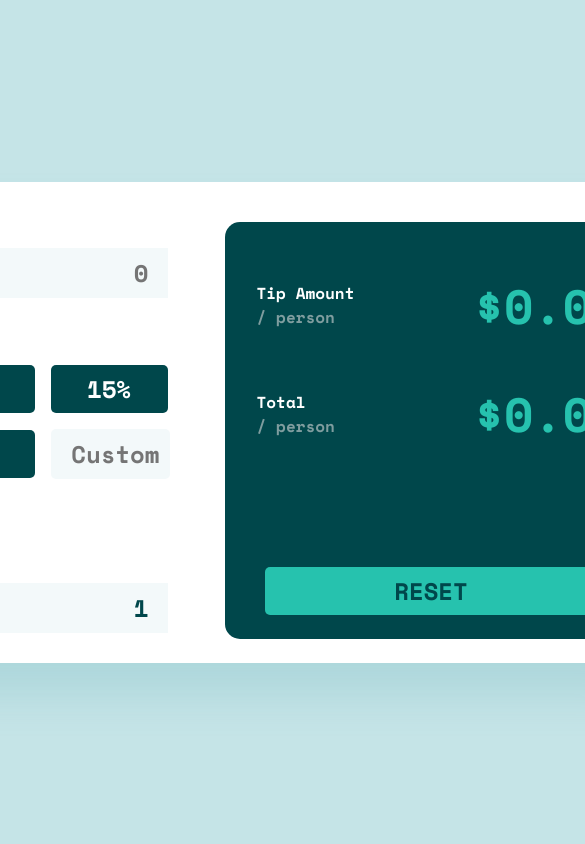
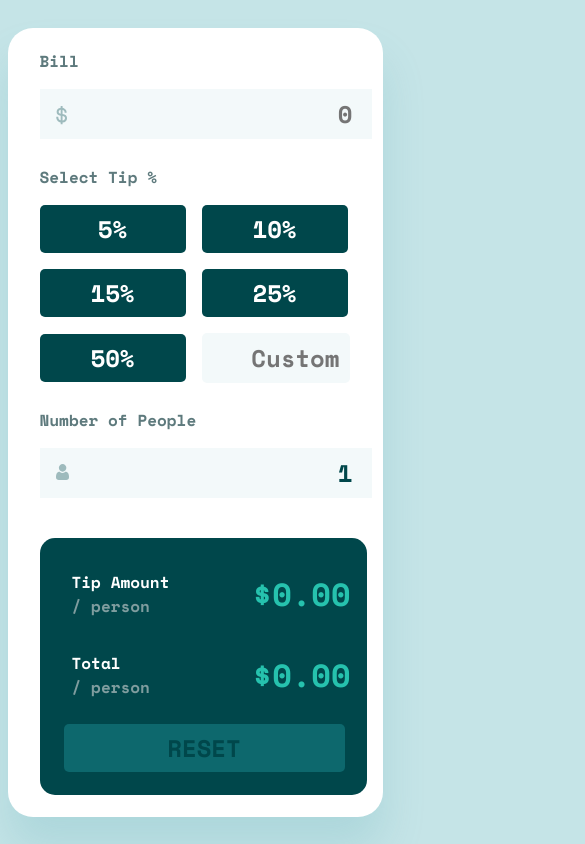
Before and after one commit to TheShonuff/tip-calculator, a React (Create React App) app: page / in a window 390 px wide. Shown: the top 844 px of the page, 585 px wide, since content can reach past the window. Built offline with nearby package versions, Linux system fonts and the light colour scheme.

Commit message:
Mobile Style added

```diff
--- a/src/Calculator.css
+++ b/src/Calculator.css
@@ -200,6 +200,68 @@ button:hover {
   color: #00474b;
 }
 
+.Disabled {
+  background-color: #0d686d;
+  color: #00474b;
+}
+
 .Reset:hover {
   background-color: #9fe8df;
 }
+
+@media screen and (max-width: 500px) {
+  .Calculator {
+    width: 375px;
+    height: 789px;
+  }
+  #bill {
+    width: 311px;
+    height: 48px;
+  }
+
+  .BillInput img {
+    height: 20px;
+  }
+
+  button {
+    width: 146px;
+    height: 48px;
+  }
+
+  #CustomTip {
+    width: 136px;
+    height: 48px;
+  }
+
+  .NumberOfPeopleInput {
+    padding-top: 1.5rem;
+  }
+
+  .NumPeople {
+    width: 311px;
+    height: 48px;
+  }
+  .result {
+    width: 327px;
+    height: 257px;
+    margin-left: 0;
+  }
+
+  .TipAmount h3 {
+    font-size: 32px;
+  }
+
+  .PersonAmount h3 {
+    font-size: 32px;
+  }
+
+  .Reset {
+    width: 281px;
+    height: 48px;
+    margin-top: 1.5rem;
+    margin-left: 1.5rem;
+  }
+  .Controller-Container {
+    flex-wrap: wrap;
+  }
+}
--- a/src/Calculator.js
+++ b/src/Calculator.js
@@ -152,8 +152,9 @@ class Calculator extends React.Component {
                 onChange={this.handleCustomTip}
               ></input>
             </div>
-            <h5>Number of People</h5>
+
             <div className="NumberOfPeopleInput">
+              <h5>Number of People</h5>
               <img src={IconPeron} alt="Person icon"></img>
               <input
                 type="text"
@@ -195,7 +196,9 @@ class Calculator extends React.Component {
                 </h3>
               </div>
               <button
-                className="Reset"
+                className={
+                  this.state.buttonDisable ? "Disabled Reset" : "Reset"
+                }
                 onClick={this.handleReset}
                 disabled={this.state.buttonDisable}
               >
```
